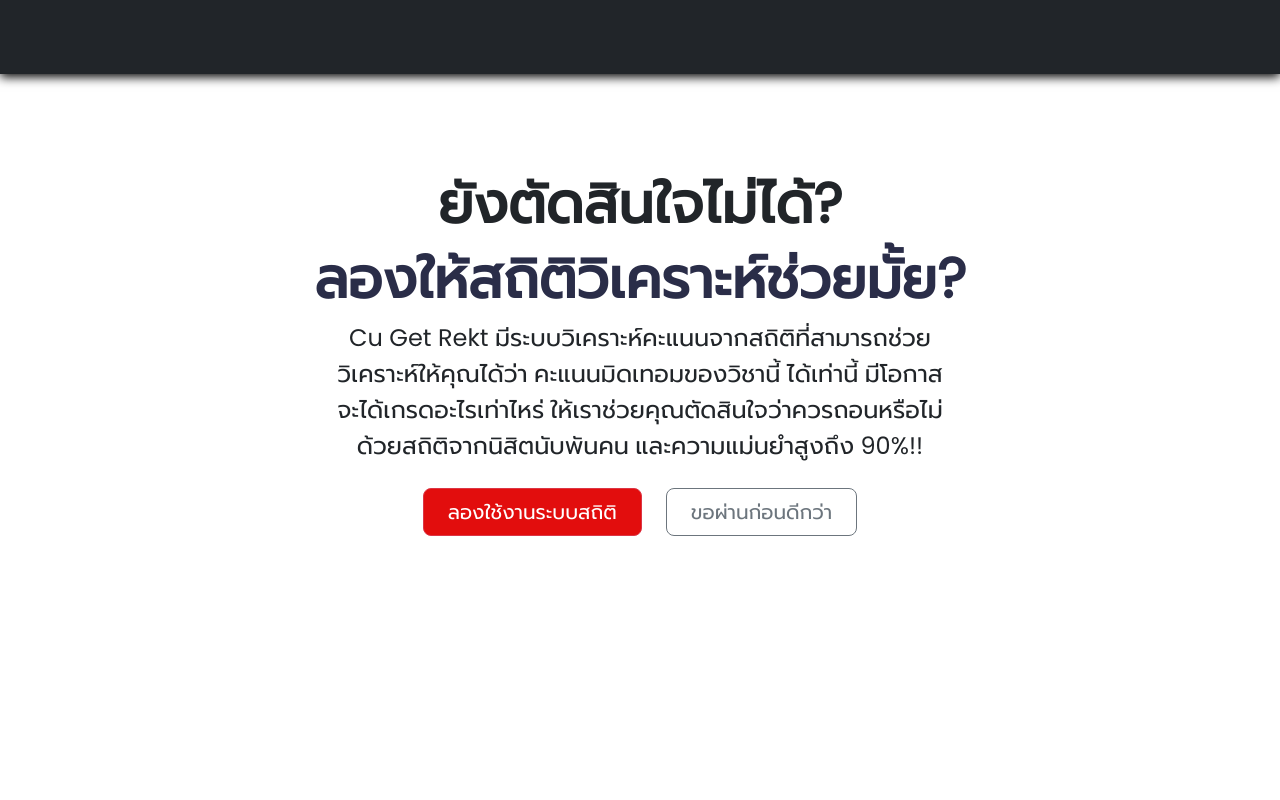
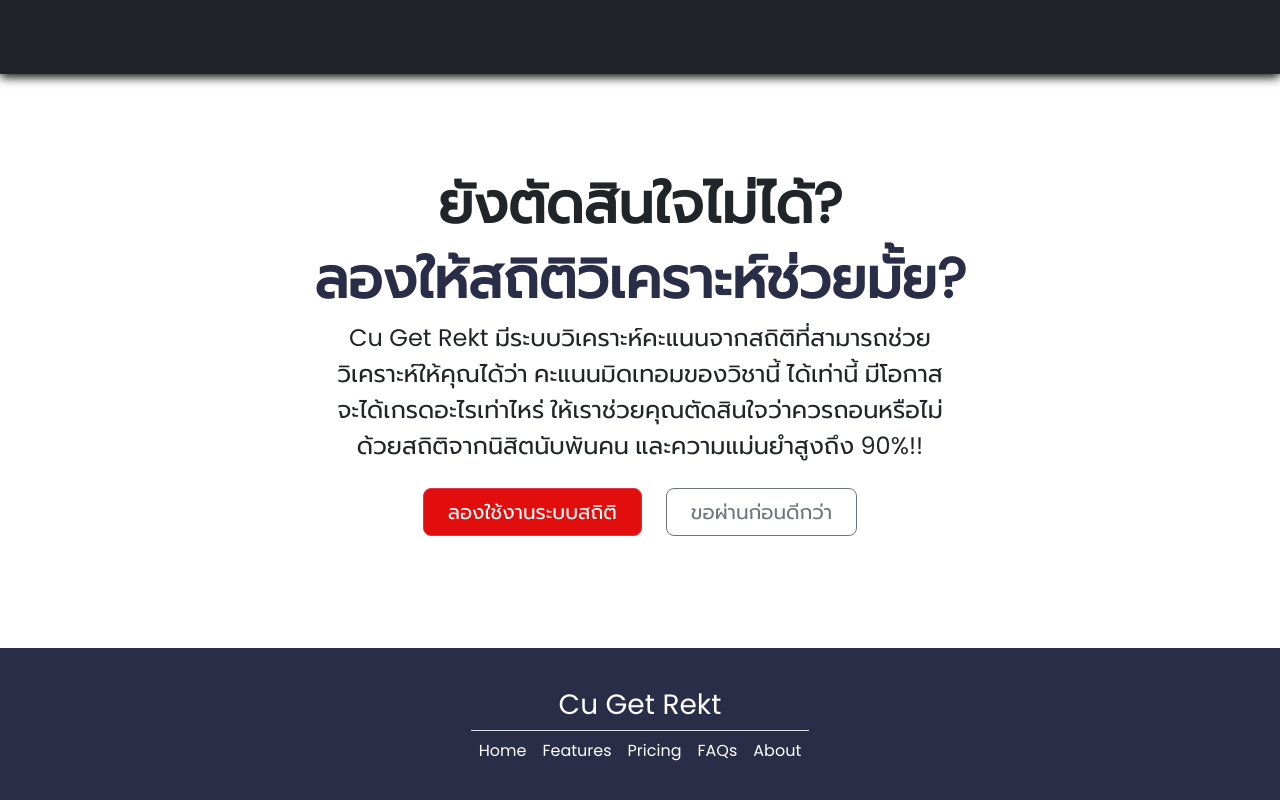
Before and after one commit to Nacnano/cugetrekt, a React (Create React App) app in the folder frontend/: page / in a window 1280 px wide. Shown: the part 1164-1964 px from the top of the page. Before the commit the page ends 1812 px from the top, so only its background shows below. Built offline with nearby package versions, Linux system fonts and the light colour scheme.

Commit message:
feat: Add Footer and shortcut to MyDocs/Info

```diff
--- a/frontend/public/CSS/style.css
+++ b/frontend/public/CSS/style.css
@@ -221,6 +221,13 @@
     }
 }
 
+.flex-wrapper {
+    display: flex;
+    min-height: 100vh;
+    flex-direction: column;
+    justify-content: flex-start;
+}
+
 .color-white {
     color: whitesmoke !important;
 }
--- a/frontend/public/index.html
+++ b/frontend/public/index.html
@@ -16,7 +16,7 @@
 <body>
 
     <noscript>You need to enable JavaScript to run this app.</noscript>
-    <div id="root"></div>
+    <div id="root" class="flex-wrapper"></div>
 
     <script src="https://code.jquery.com/jquery-3.6.1.js"
         integrity="sha256-3zlB5s2uwoUzrXK3BT7AX3FyvojsraNFxCc2vC/7pNI=" crossorigin="anonymous"></script>
--- /dev/null
+++ b/frontend/src/components/Footer.tsx
@@ -0,0 +1,22 @@
+import { Link } from "react-router-dom";
+
+const Footer = () => {
+  return (
+    <div className="mt-auto">
+      <div className="container-fluid bg-sd text-white d-flex align-items-center justify-content-center">
+        <footer className="py-3 mt-4">
+          <h3 className="text-center">Cu Get Rekt</h3>
+          <ul className="nav justify-content-center pb-3 border-top">
+            <li className="nav-item"><a href="#" className="text-white nav-link px-2">Home</a></li>
+            <li className="nav-item"><a href="#" className="text-white nav-link px-2">Features</a></li>
+            <li className="nav-item"><a href="#" className="text-white nav-link px-2">Pricing</a></li>
+            <li className="nav-item"><a href="#" className="text-white nav-link px-2">FAQs</a></li>
+            <li className="nav-item"><a href="#" className="text-white nav-link px-2">About</a></li>
+          </ul>
+        </footer>
+      </div>
+    </div>
+  );
+}
+
+export default Footer;
--- a/frontend/src/components/Layout.tsx
+++ b/frontend/src/components/Layout.tsx
@@ -1,11 +1,12 @@
 import { Outlet } from "react-router-dom";
 import Navbar from "./Navbar";
-
+import Footer from "./Footer"
 const Layout = () => {
   return (
     <>
       <Navbar />
       <Outlet />
+      <Footer />
     </>
   );
 }
--- a/frontend/src/components/Navbar.tsx
+++ b/frontend/src/components/Navbar.tsx
@@ -25,7 +25,9 @@
                 </Link>
                 <ul className="dropdown-menu bg-sd">
                   <li className="py-1"><Link className="bg-dark-on-hover dropdown-item text-white" to="#">Blog</Link></li>
-                  <li className="py-1"><Link className="bg-dark-on-hover dropdown-item text-white" to="#">Review</Link>
+                  <li className="py-1"><Link className="bg-dark-on-hover dropdown-item text-white" to="#">Review</Link></li>
+                  <li className="py-1"><Link className="bg-dark-on-hover dropdown-item text-white" to="/MyDocuments">My documents</Link></li>
+                  <li className="py-1"><Link className="bg-dark-on-hover dropdown-item text-white" to="/MyInfo">My info</Link>
                   </li>
                   <li>
                     <hr className="dropdown-divider" />
```
